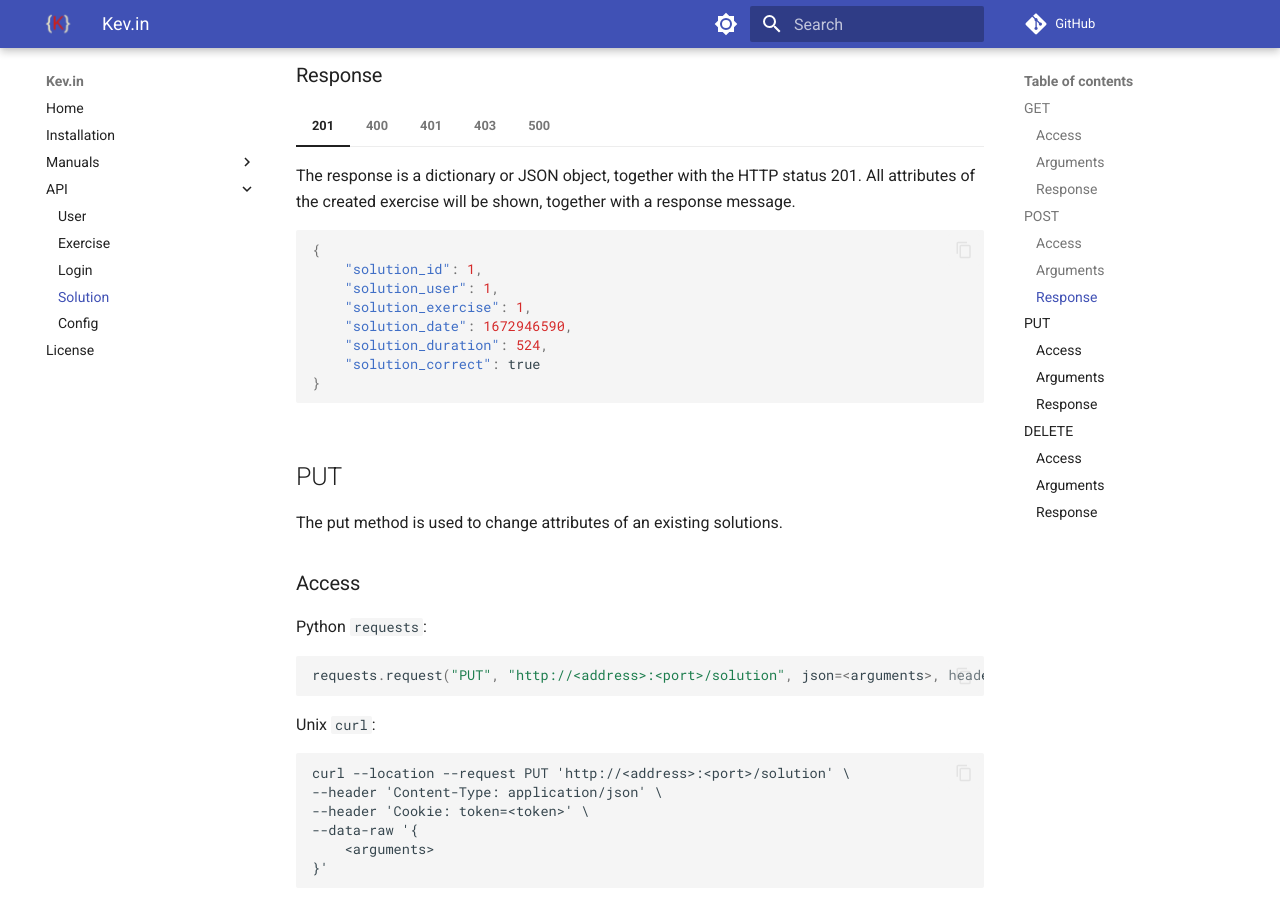
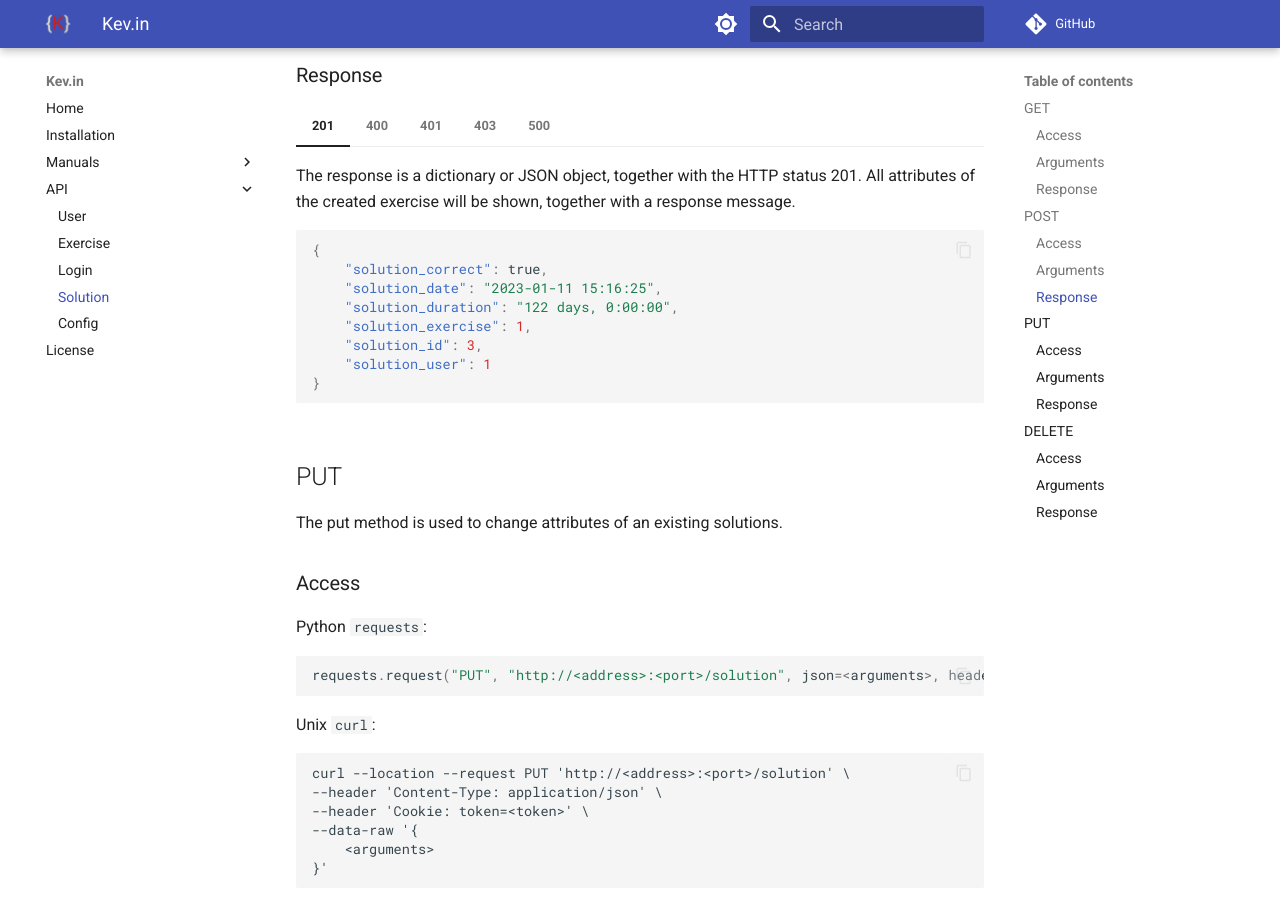
Before and after one commit to mlinke-ai/kev_in, an MkDocs documentation site: the page built from docs/api/solution.md, in a window 1280 px wide and 900 px high, scrolled down 3179 px. Built offline with MkDocs 1.6.1 and Material for MkDocs 9.7.7, drawn with Linux system fonts in a browser that asks for light colours; comment, search, counter and statistics services are not loaded.

Commit message:
added type conversions for two reqparse arguments added new example in documentaion POST

````diff
--- a/docs/api/solution.md
+++ b/docs/api/solution.md
@@ -148,12 +148,12 @@ Replace `<address>` and `<port>` with your respective setup. Replace `<arguments
     The response is a dictionary or JSON object, together with the HTTP status 201. All attributes of the created exercise will be shown, together with a response message.
     ```JSON
     {
-        "solution_id": 1,
-        "solution_user": 1,
+        "solution_correct": true,
+        "solution_date": "2023-01-11 15:16:25",
+        "solution_duration": "122 days, 0:00:00",
         "solution_exercise": 1,
-        "solution_date": 1672946590,
-        "solution_duration": 524,
-        "solution_correct": true
+        "solution_id": 3,
+        "solution_user": 1
     }
     ```
 
````
Also changed, not shown: 1 other file.
